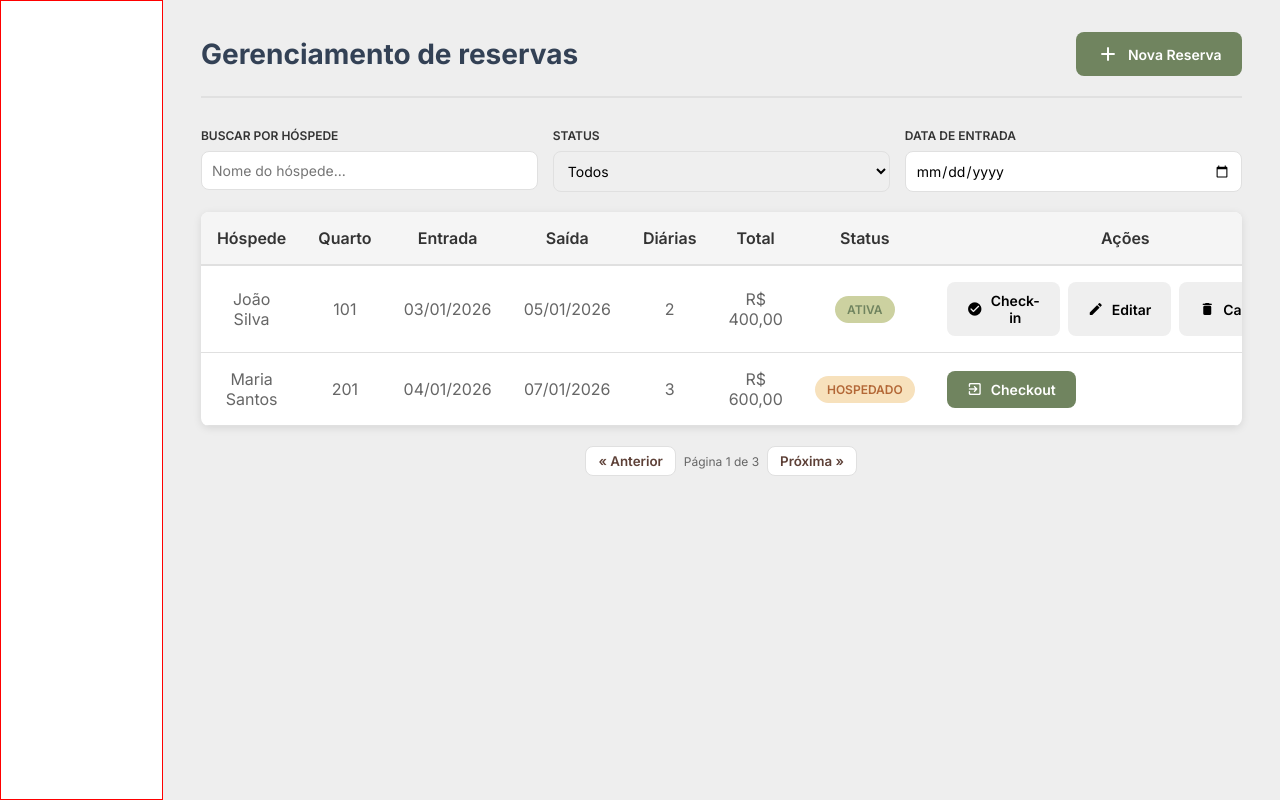
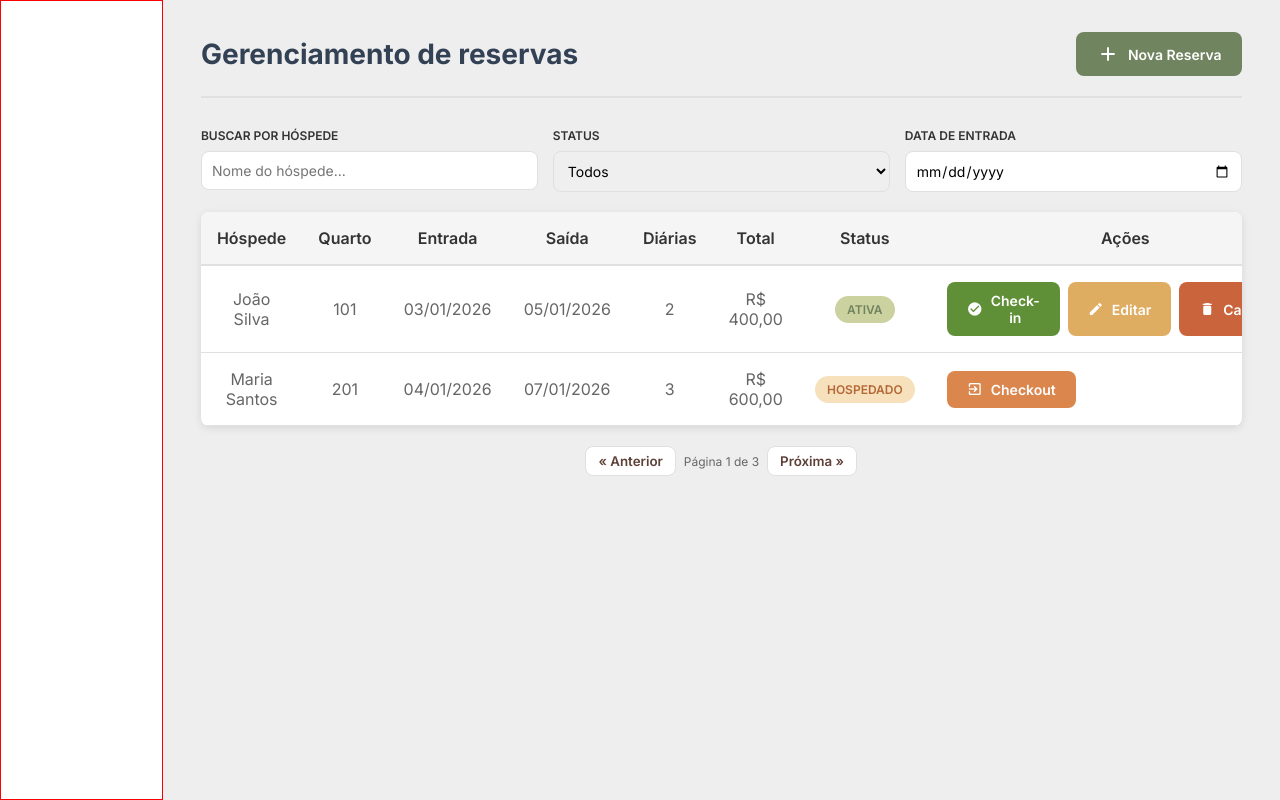
Before and after one commit to BrenoRMachado/TrabalhoModelagem_SistemaPousadaPedraTalhada, a PHP site: page /app/views/admin/reservas.html in a window 1280 px wide. Run offline with PHP 8.4, Linux system fonts and the light colour scheme.

Commit message:
Altera opções do filtro de status e altera cores dos botões de ação

```diff
--- a/app/views/admin/reservas.html
+++ b/app/views/admin/reservas.html
@@ -31,9 +31,8 @@
                     <label>Status</label>
                     <select id="filterStatus">
                         <option value="">Todos</option>
-                        <option value="Confirmada">Confirmada</option>
-                        <option value="Cancelada">Cancelada</option>
-                        <option value="Check-out">Check-out</option>
+                        <option value="Ativa">Ativa</option>
+                        <option value="Hospedado">Hospedado</option>
                     </select>
                 </div>
                 <div class="filter-group">
@@ -67,13 +66,13 @@
                             <td><span class="status-badge status-ativa">Ativa</span></td>
                             <td>
                                 <div class="action-buttons">
-                                    <button class="btn btn-success btn-small">
+                                    <button class="btn btn-checkin btn-small">
                                         <span class="material-icons-round" style="font-size: 16px;">check_circle</span> Check-in
                                     </button>
-                                    <button class="btn btn-warning btn-small">
+                                    <button class="btn btn-edit btn-small">
                                         <span class="material-icons-round" style="font-size: 16px;">edit</span> Editar
                                     </button>
-                                    <button class="btn btn-danger btn-small">
+                                    <button class="btn btn-cancel btn-small">
                                         <span class="material-icons-round" style="font-size: 16px;">delete</span> Cancelar
                                     </button>
                                 </div>
@@ -89,7 +88,7 @@
                             <td><span class="status-badge status-checkout">Hospedado</span></td>
                             <td>
                                 <div class="action-buttons">
-                                    <button class="btn btn-primary btn-small">
+                                    <button class="btn btn-checkout btn-small">
                                         <span class="material-icons-round" style="font-size: 16px;">exit_to_app</span> Checkout
                                     </button>
                                 </div>
--- a/public/css/reservas.css
+++ b/public/css/reservas.css
@@ -41,7 +41,8 @@ main{
     transition: all 0.3s ease;
     display: inline-flex;
     align-items: center;
-    gap: 8px; text-decoration: none;
+    gap: 8px;
+    text-decoration: none;
 }
 .btn-primary {
     background: var(--stronger-green);
@@ -111,6 +112,22 @@ table tbody tr:hover {
     display: flex;
     gap: 8px;
 }
+.btn-checkin{
+    background-color: #5f8f36;
+    color: white;
+}
+.btn-edit {
+    background-color: #dfad62;
+    color: white;
+}
+.btn-cancel {
+    background-color: #CA643C;
+    color: white;
+}
+.btn-checkout {
+    background-color: #DB864D;
+    color: white;
+}
 
 /*! Status */
 .status-badge {
```
